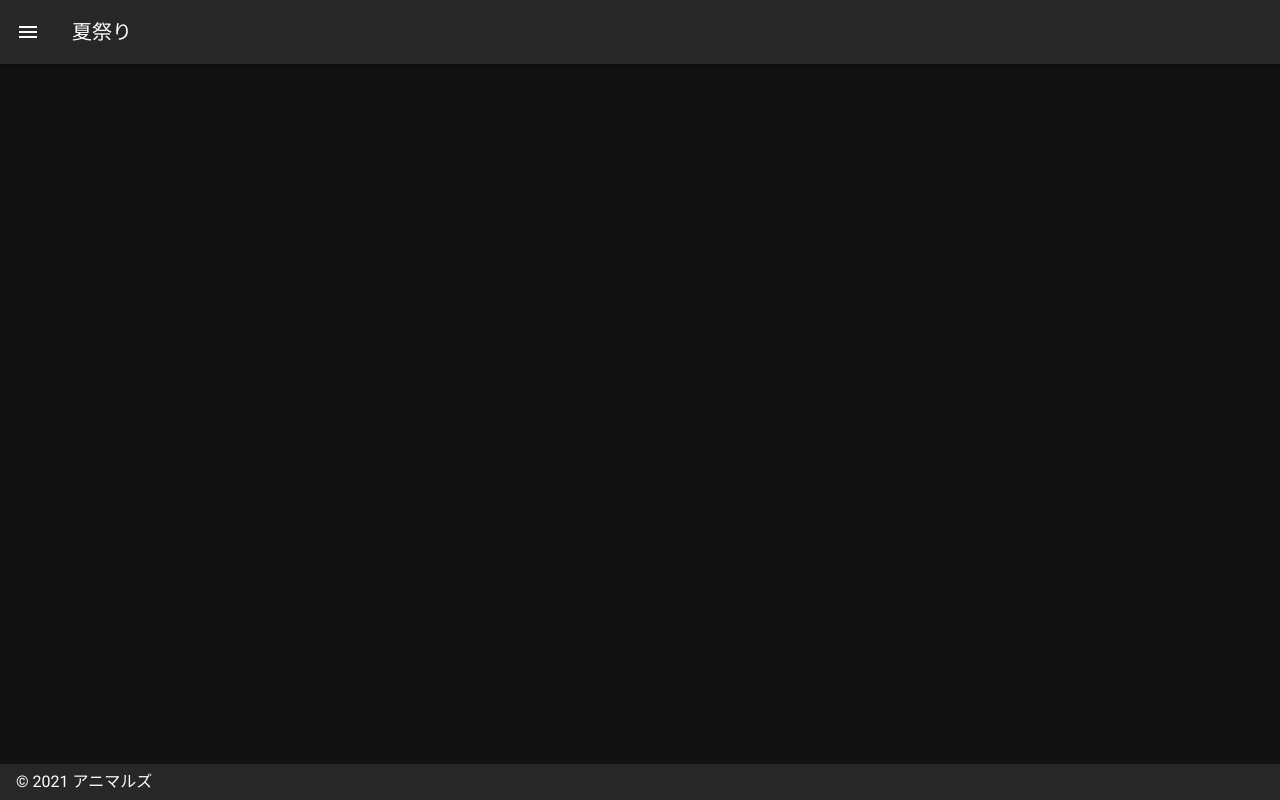
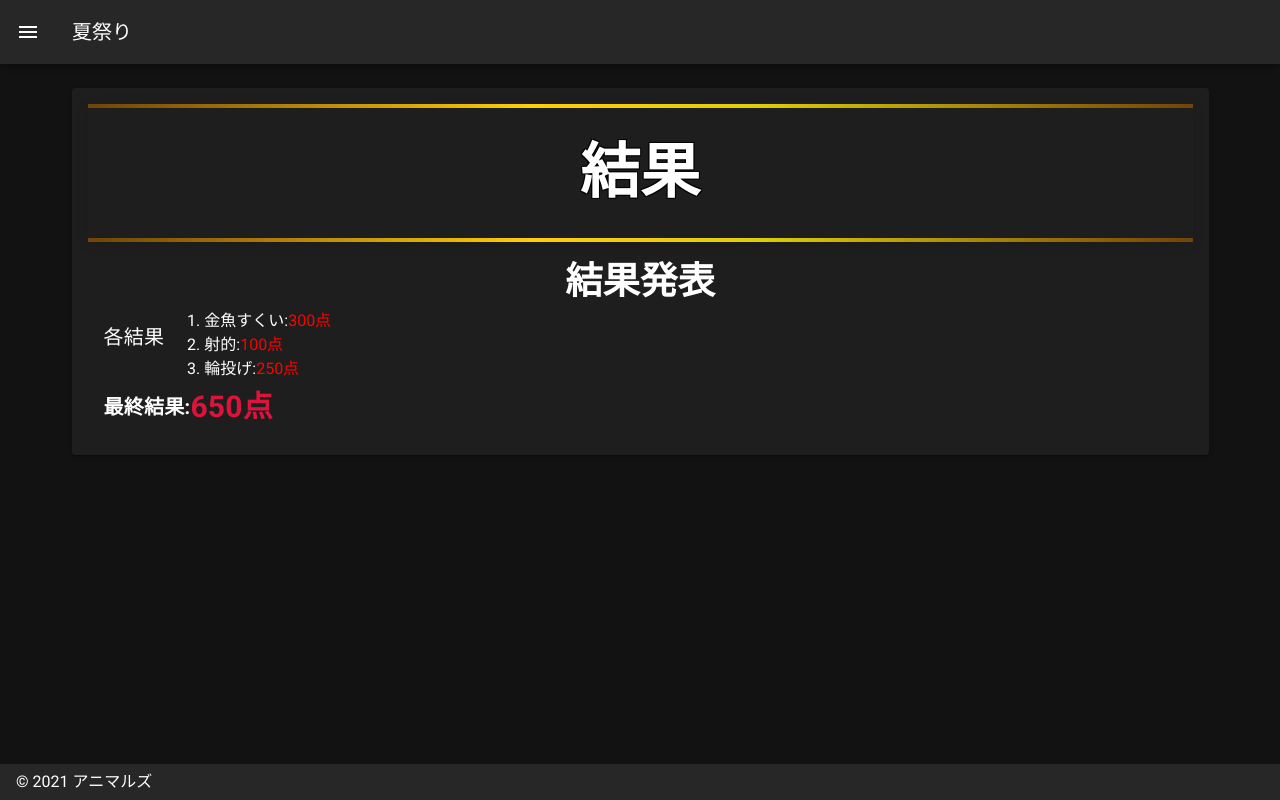
Before and after one commit to kumasan3618/natumaturi, a Nuxt app: page /kekka in a window 1280 px wide. Before the commit this address had no page. Built offline with nearby package versions, Linux system fonts and the light colour scheme.

Commit message:
add kekka

```diff
--- a/layouts/default.vue
+++ b/layouts/default.vue
@@ -72,8 +72,8 @@ export default {
         },
         {
           icon: 'mdi-chart-bubble',
-          title: '交換所',
-          to: '/koukan',
+          title: '結果',
+          to: '/kekka',
         },
       ],
       miniVariant: false,
--- a/pages/index.vue
+++ b/pages/index.vue
@@ -97,12 +97,12 @@
           <v-layout justify-content:center>
             <div class="card">
               <v-card class="pa-4">
-                <h2 class="yatai_title">ポイント交換所</h2>
+                <h2 class="yatai_title">結果の確認</h2>
                 <div class="card_text">
-                  <p>集めたポイントと景品を交換しよう！</p>
+                  <p>結果が確認できるよ！</p>
                 </div>
 
-                <a href="/koukan">
+                <a href="/kekka">
                   <img
                     src="https://4.bp.blogspot.com/-_iHoiU4-aYg/Wat2Uk9FoVI/AAAAAAABGW8/cdVzb2nDlZsNthMbmEv6Xhw-UKErrxZVACLcBGAs/s180-c/building_pachinko_keihin_koukanjo.png"
                   />
@@ -110,7 +110,7 @@
                     outlline
                     rounded
                     class="font-weight-bold blue lighten-3"
-                    >交換所へ</v-btn
+                    >結果へ</v-btn
                   >
                 </a>
               </v-card>
--- a/pages/koukan.vue
+++ b/pages/kekka.vue
@@ -1,7 +1,7 @@
 <template>
   <v-container>
     <v-card class="pa-4">
-      <h1>交換所</h1>
+      <h1 class="kekka_title">結果</h1>
       <div class="card_text">
         <h3>結果発表</h3>
       </div>
@@ -21,14 +21,14 @@
 </template>
 
 <style>
-h3{
-  font-family:Cambria, Cochin, Georgia, Times, 'Times New Roman', serif;
-  font-size: 2rem;
-}
-h1 {
+
+.kekka_title {
+  font-family: 'ヒラギノ明朝 Pro W3', 'Hiragino Mincho Pro', 'Hiragino Mincho ProN', 'HGS明朝E', 'ＭＳ Ｐ明朝', serif;
+  position: relative;
+  padding: 1.5rem 2rem;
+  -webkit-box-shadow: 0 2px 14px rgba(0, 0, 0, .1);
+  box-shadow: 0 2px 14px rgba(0, 0, 0, .1);
   font-size: 60px;
-  color:blue;
-  background-color: rgb(52, 241, 185);
   display: flex;
   justify-content: center;
   align-items: center;
@@ -37,12 +37,31 @@ h1 {
                1px -1px 0 #000,
                -1px -1px 0 #000;
 }
+.kekka_title:before,
+.kekka_title:after {
+  position: absolute;
+  left: 0;
+  width: 100%;
+  height: 4px;
+  content: '';
+  background-image: -webkit-linear-gradient(315deg, #704308 0%, #ffce08 40%, #e1ce08 60%, #704308 100%);
+  background-image: linear-gradient(135deg, #704308 0%, #ffce08 40%, #e1ce08 60%, #704308 100%);
+}
+
+.kekka_title:before {
+  top: 0;
+}
+
+.kekka_title:after {
+  bottom: 0;
+}
 .card_text{
   font-size: 16px;
   display: flex;
   justify-content:center;
   align-items:center;
   padding-top:1% ;
+  font-size:2rem;
 }
 .kakukekka{
   display: flex;
--- a/pages/wanage.vue
+++ b/pages/wanage.vue
@@ -7,9 +7,9 @@
       </div>
       <v-card-title class="pt-0">操作方法</v-card-title>
       <p>使うボタンは1つ！(spacekey)</p>
-      <li>spacekey:1回目は左右に動くよ！</li>
+      <li>spacekey:1回目は輪が出てきて左右に動くよ！</li>
       <li>spacekey:2回目は上下に動くよ！</li>
-      <li>spacekey:3回目は輪を投げるよ！</li>
+      <li>spacekey:3回目は場所が決定し輪を投げるよ！</li>
     </v-card>
     <iframe
       width="100%"
```
